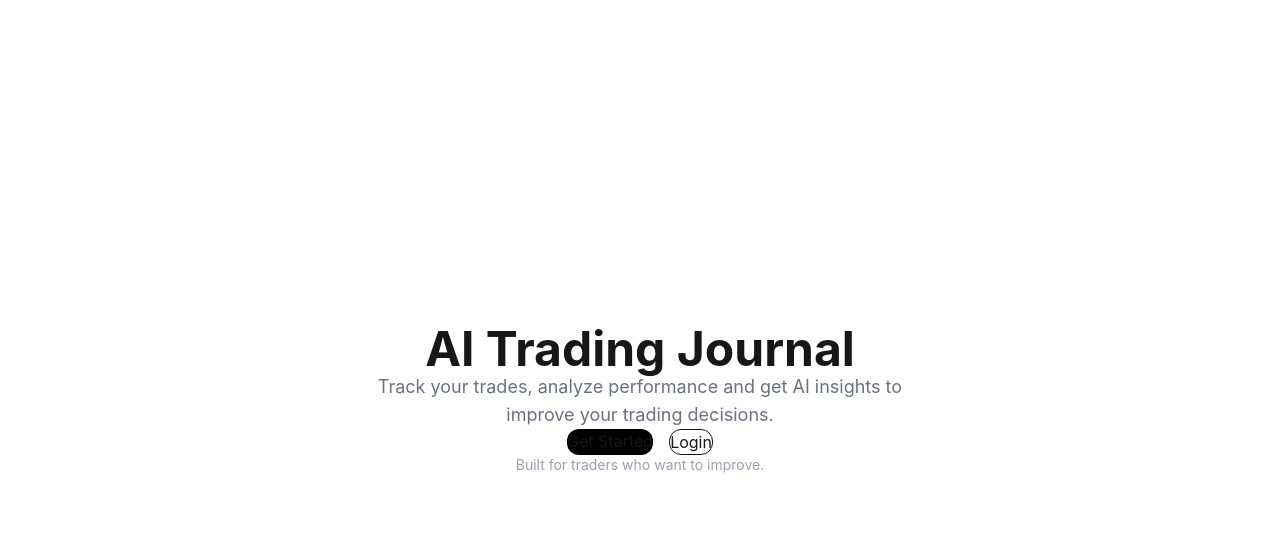
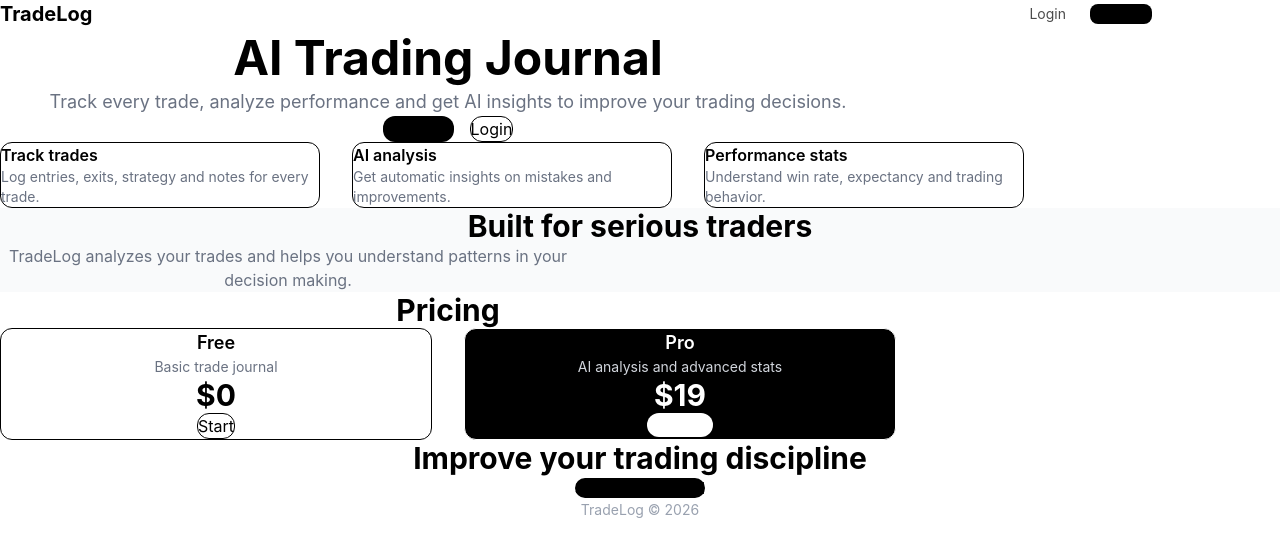
Before and after one commit to rivalden-sys/tradelog_pro, a Next.js app: page / in a window 1280 px wide. Shown: the top 556 px of the page. Built offline with nearby package versions, Linux system fonts and the light colour scheme.

Commit message:
Update page.tsx

```diff
--- a/app/page.tsx
+++ b/app/page.tsx
@@ -2,36 +2,153 @@ import Link from "next/link";
 
 export default function Landing() {
   return (
-    <main className="min-h-screen flex flex-col items-center justify-center text-center px-6">
+    <main className="min-h-screen bg-white text-black">
 
-      <h1 className="text-5xl font-bold mb-6">
+      {/* NAVBAR */}
+      <nav className="flex justify-between items-center px-8 py-6 max-w-6xl mx-auto">
+        <div className="font-bold text-xl">TradeLog</div>
+
+        <div className="flex gap-6 items-center">
+          <Link href="/login" className="text-sm opacity-70 hover:opacity-100">
+            Login
+          </Link>
+
+          <Link
+            href="/register"
+            className="px-4 py-2 bg-black text-white rounded-lg text-sm"
+          >
+            Start free
+          </Link>
+        </div>
+      </nav>
+
+      {/* HERO */}
+      <section className="text-center px-6 py-20 max-w-4xl mx-auto">
+        <h1 className="text-5xl font-bold leading-tight mb-6">
           AI Trading Journal
         </h1>
 
-      <p className="text-lg text-gray-500 max-w-xl mb-10">
-        Track your trades, analyze performance and get AI insights to
-        improve your trading decisions.
+        <p className="text-lg text-gray-500 mb-10">
+          Track every trade, analyze performance and get AI insights
+          to improve your trading decisions.
         </p>
 
-      <div className="flex gap-4">
+        <div className="flex justify-center gap-4">
           <Link
             href="/register"
-          className="px-6 py-3 rounded-xl bg-black text-white"
+            className="px-6 py-3 bg-black text-white rounded-xl"
           >
-          Get Started
+            Start free
           </Link>
 
           <Link
             href="/login"
-          className="px-6 py-3 rounded-xl border"
+            className="px-6 py-3 border rounded-xl"
           >
             Login
           </Link>
         </div>
+      </section>
 
-      <div className="mt-24 text-sm text-gray-400">
-        Built for traders who want to improve.
+      {/* FEATURES */}
+      <section className="max-w-5xl mx-auto grid md:grid-cols-3 gap-8 px-8 py-20">
+
+        <div className="p-6 border rounded-xl">
+          <h3 className="font-semibold mb-2">Track trades</h3>
+          <p className="text-sm text-gray-500">
+            Log entries, exits, strategy and notes for every trade.
+          </p>
         </div>
+
+        <div className="p-6 border rounded-xl">
+          <h3 className="font-semibold mb-2">AI analysis</h3>
+          <p className="text-sm text-gray-500">
+            Get automatic insights on mistakes and improvements.
+          </p>
+        </div>
+
+        <div className="p-6 border rounded-xl">
+          <h3 className="font-semibold mb-2">Performance stats</h3>
+          <p className="text-sm text-gray-500">
+            Understand win rate, expectancy and trading behavior.
+          </p>
+        </div>
+
+      </section>
+
+      {/* AI SECTION */}
+      <section className="bg-gray-50 py-24 text-center px-6">
+        <h2 className="text-3xl font-bold mb-6">
+          Built for serious traders
+        </h2>
+
+        <p className="max-w-xl mx-auto text-gray-500">
+          TradeLog analyzes your trades and helps you understand
+          patterns in your decision making.
+        </p>
+      </section>
+
+      {/* PRICING */}
+      <section className="max-w-4xl mx-auto py-24 px-6 text-center">
+
+        <h2 className="text-3xl font-bold mb-12">Pricing</h2>
+
+        <div className="grid md:grid-cols-2 gap-8">
+
+          <div className="border p-8 rounded-xl">
+            <h3 className="font-semibold text-lg mb-2">Free</h3>
+            <p className="text-gray-500 text-sm mb-6">
+              Basic trade journal
+            </p>
+
+            <p className="text-3xl font-bold mb-6">$0</p>
+
+            <Link
+              href="/register"
+              className="px-6 py-3 border rounded-xl inline-block"
+            >
+              Start
+            </Link>
+          </div>
+
+          <div className="border p-8 rounded-xl bg-black text-white">
+            <h3 className="font-semibold text-lg mb-2">Pro</h3>
+            <p className="text-gray-300 text-sm mb-6">
+              AI analysis and advanced stats
+            </p>
+
+            <p className="text-3xl font-bold mb-6">$19</p>
+
+            <Link
+              href="/register"
+              className="px-6 py-3 bg-white text-black rounded-xl inline-block"
+            >
+              Start Pro
+            </Link>
+          </div>
+
+        </div>
+
+      </section>
+
+      {/* CTA */}
+      <section className="text-center py-20 px-6">
+        <h2 className="text-3xl font-bold mb-6">
+          Improve your trading discipline
+        </h2>
+
+        <Link
+          href="/register"
+          className="px-8 py-4 bg-black text-white rounded-xl"
+        >
+          Start your journal
+        </Link>
+      </section>
+
+      {/* FOOTER */}
+      <footer className="text-center text-sm text-gray-400 py-10">
+        TradeLog © {new Date().getFullYear()}
+      </footer>
 
     </main>
   );
```
Lines whose indentation alone changed are shown as unchanged.
